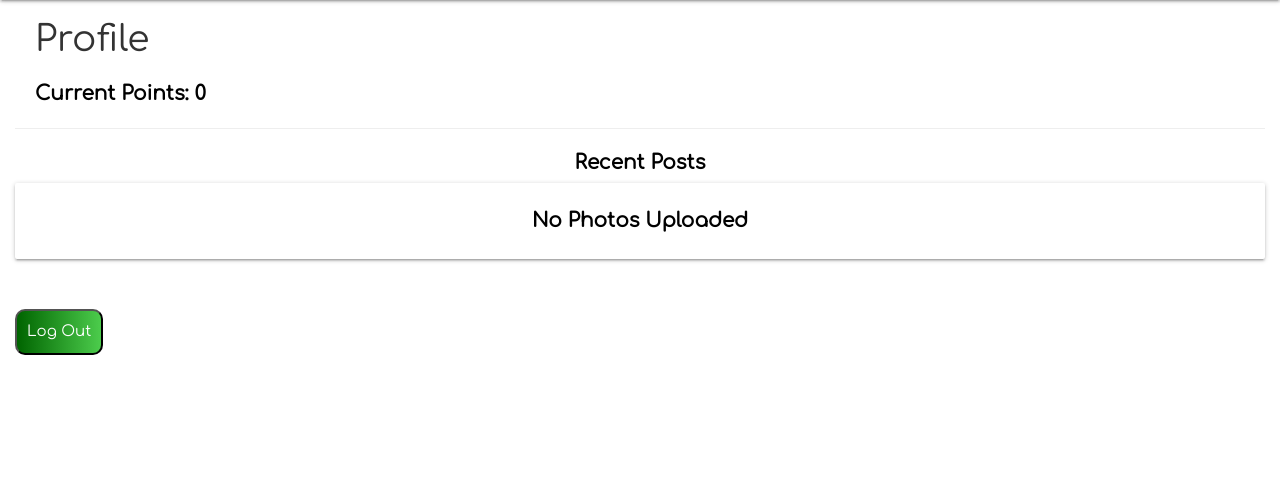
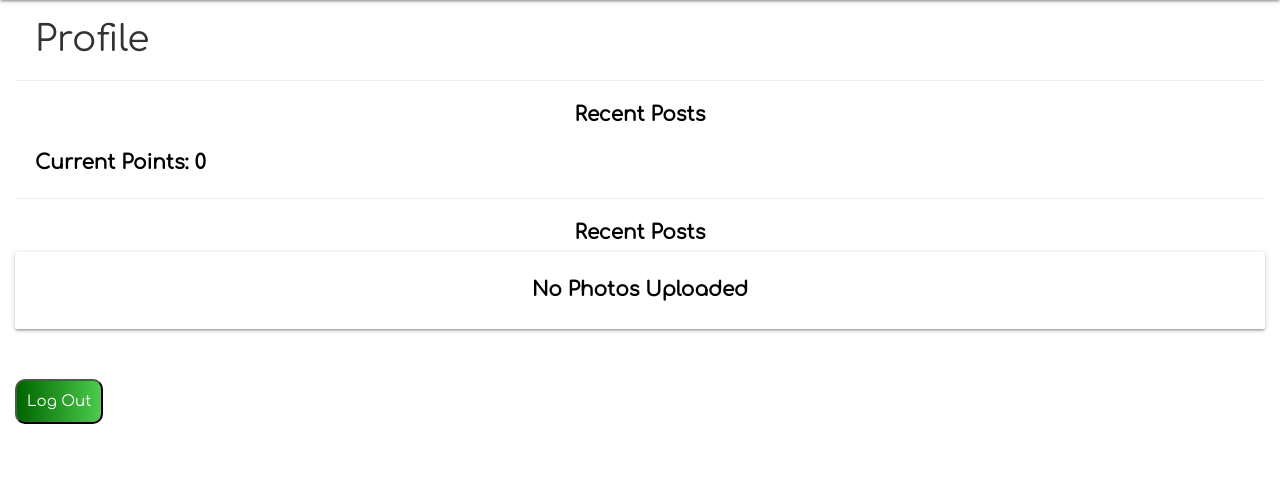
Before and after one commit to nhasley/ECO-App-Python, a Django app: page /profile/ in a window 1280 px wide. Shown: the part 64-551 px from the top of the page. Run offline with Django 3.2, Linux system fonts and the light colour scheme; data that the repository does not hold is empty; some libraries are stand-ins or nearby versions.

Commit message:
fixed profile html. prizes css

```diff
--- a/main_app/static/css/style.css
+++ b/main_app/static/css/style.css
@@ -205,11 +205,6 @@ div#textc{
   margin: 20px;
 }
 
-div.card{
-  margin: 10px;
-  width: 400px;
-}
-
 @media screen and (min-width: 789px) {
   p#text{
     display: flex;
--- a/main_app/templates/challenges.html
+++ b/main_app/templates/challenges.html
@@ -6,7 +6,7 @@
 <div class="card">
     <div class="card-content">
         <span class="card-title">Take a picture on a metro</span>
-        <p>Points: 10</p>
+        <p>Points: 5</p>
     </div>
 </div>
 <div class="card">
--- a/main_app/templates/profile.html
+++ b/main_app/templates/profile.html
@@ -2,19 +2,19 @@
 {% block content %}
 
 <h1>{{user.username}} Profile</h1>
+<hr />
+<div id="textp">Recent Posts</div>
+<div id="textc">Current Points:
 
 {% if posts|length == 0 %}
-<div id="textc">Current Points: 0</div>
+0</div>
 <hr />
 <div id="textp">Recent Posts</div>
 <div id="textp" class="card-panel center-align">No Photos Uploaded</div>
 {% else %}
 
 {% for post in posts %}
-<hr />
-<div id="textp">Recent Posts</div>
-<div id="textc">Current Points: <span></span></div>
-
+<span></span></div>
 <a href="{% url 'detail' post.id %}" class="post-box">
     <div class="card-content">
         <img class="posts" src="{{post.photo}}" style="margin-top: 30px; margin-bottom: 10px; height: 100%; width: 100%; object-fit: cover; max-height: 60vmax; max-width: 60vmax;">
```
